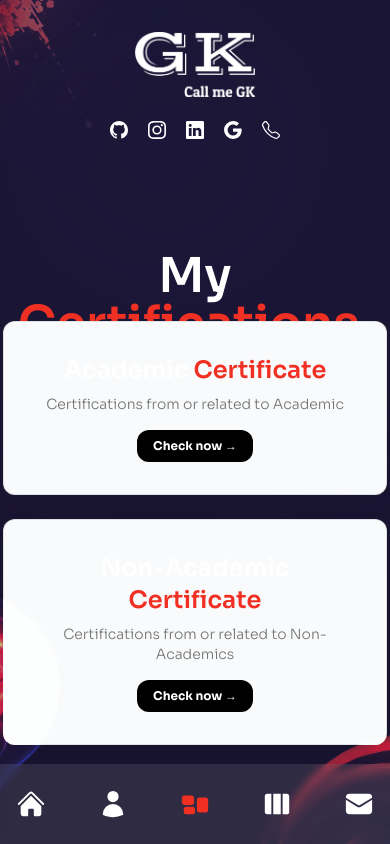
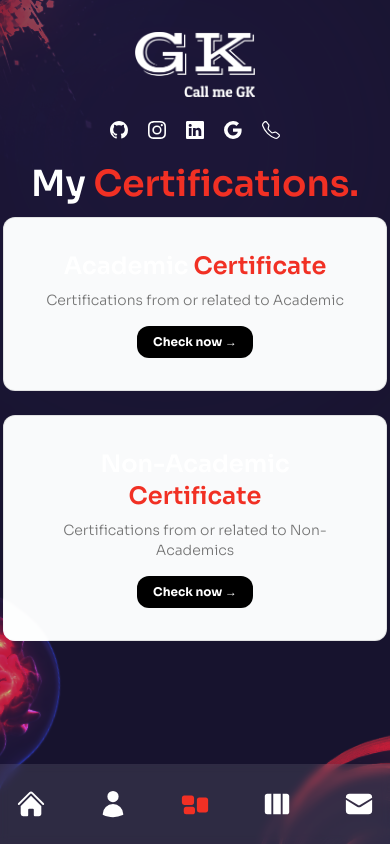
Before and after one commit to Gopala05/Portfolio_Web, a Next.js app: page /certifications in a window 390 px wide. Built offline with nearby package versions, Linux system fonts and the light colour scheme.

Commit message:
Responsive Update

```diff
--- a/pages/certifications/index.js
+++ b/pages/certifications/index.js
@@ -9,7 +9,7 @@ const Certificates = () => {
   return (
     <div className="h-full bg-primary/30 py-36 flex items-center">
       <Circles />
-      <div className="container mx-auto">
+      <div className="container flex justify-center h-full mx-auto">
         <div className="flex flex-col gap-x-8">
           <div className="text-center flex flex-col mt-5 mb-0 justify-center xl:mb-0 xl:mt-0">
             <motion.h2
@@ -17,7 +17,7 @@ const Certificates = () => {
               initial="hidden"
               animate="show"
               exit="hidden"
-              className="h2 text-5xl xl:mt-8 mt-10"
+              className="h2 text-4xl lg:text-5xl xl:mt-8"
             >
               My <span className="text-accent">Certifications.</span>
             </motion.h2>
@@ -26,7 +26,7 @@ const Certificates = () => {
               initial="hidden"
               animate="show"
               exit="hidden"
-              className="mx-auto lg:mx-0 hidden xl:block"
+              className="mx-auto lg:mx-0 hidden lg:block"
             >
               In my pursuit of excellence and staying ahead in the ever-evolving
               tech landscape, I have earned over 20 certifications. These
@@ -40,7 +40,7 @@ const Certificates = () => {
             initial="hidden"
             animate="show"
             exit="hidden"
-            className="xl:w-full m-0 flex justify-center"
+            className="xl:w-full m-10 lg:m-0 lg:mt-10 h-full flex justify-center"
           >
             <CertificateSlide />
           </motion.div>
--- a/pages/projects/index.js
+++ b/pages/projects/index.js
@@ -28,7 +28,7 @@ const Work = () => {
               initial="hidden"
               animate="show"
               exit="hidden"
-              className="mx-auto text-sm lg:mx-0 hidden xl:block"
+              className="mx-auto text-sm mt-5 lg:mx-0 hidden lg:block"
             >
               Throughout my career as a Junior Software Developer, I have worked
               on a diverse range of projects that demonstrate my technical
```
